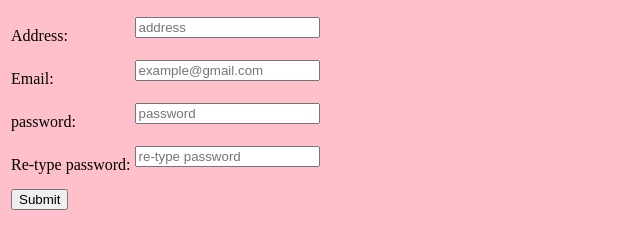
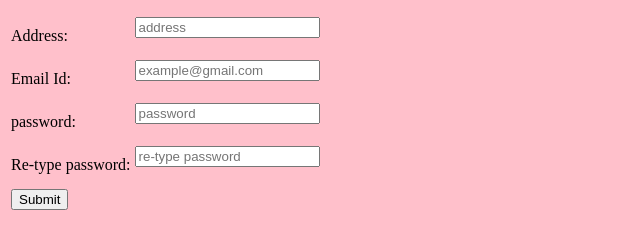
Before and after one commit to aartimaind/first, a plain HTML site: page task1.html in a window 1280 px wide. Shown: the part 361-601 px from the top of the page, 0-640 px from the left. Drawn offline with Linux system fonts and the light colour scheme.

Commit message:
Update task1.html

```diff
--- a/task1.html
+++ b/task1.html
@@ -71,7 +71,7 @@
                 </tr>
                 <tr>
                     <td>
-                        Email:
+                        Email Id:
                     </td>
                     <td>
                         <input type="text" placeholder="example@gmail.com"><br><br>
```
